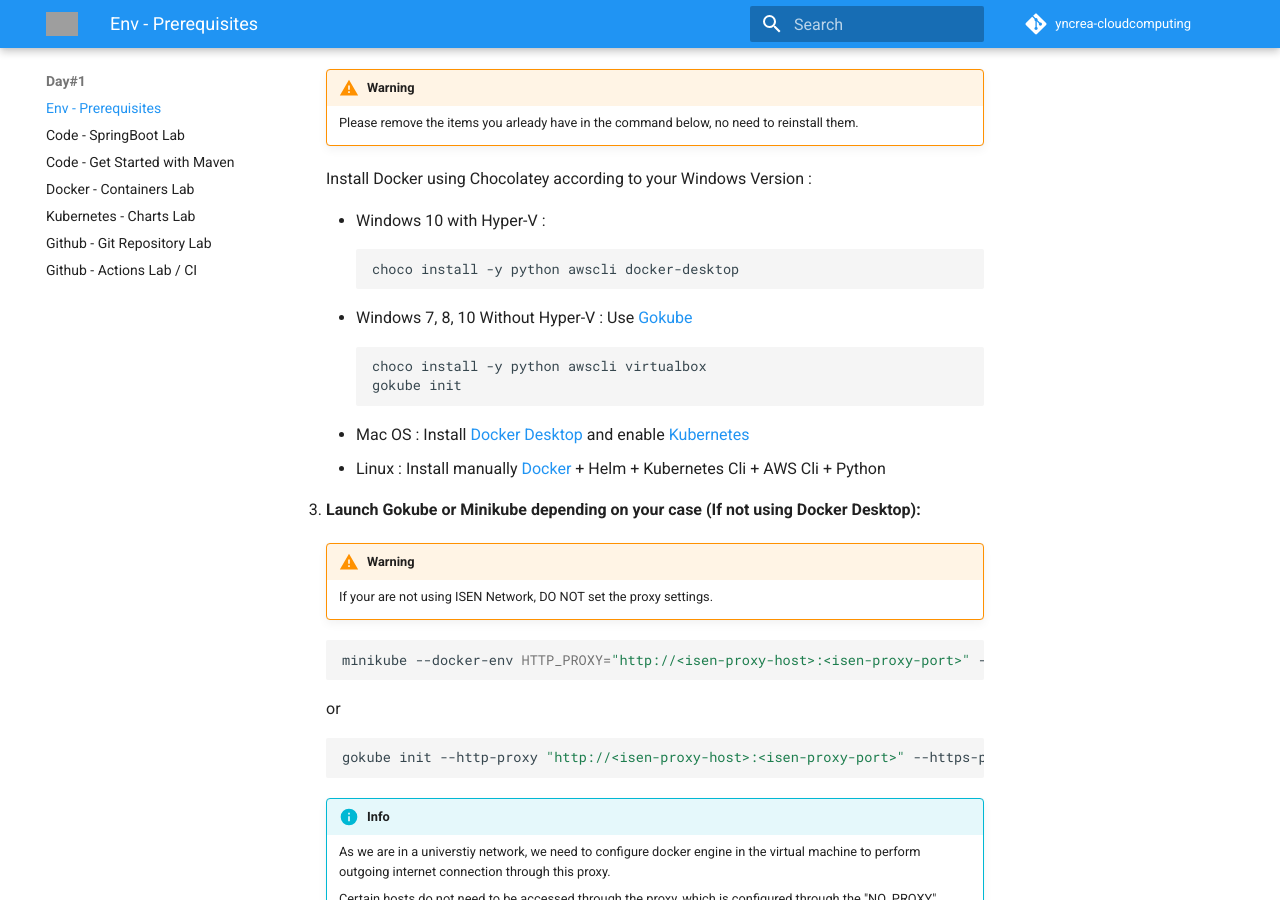
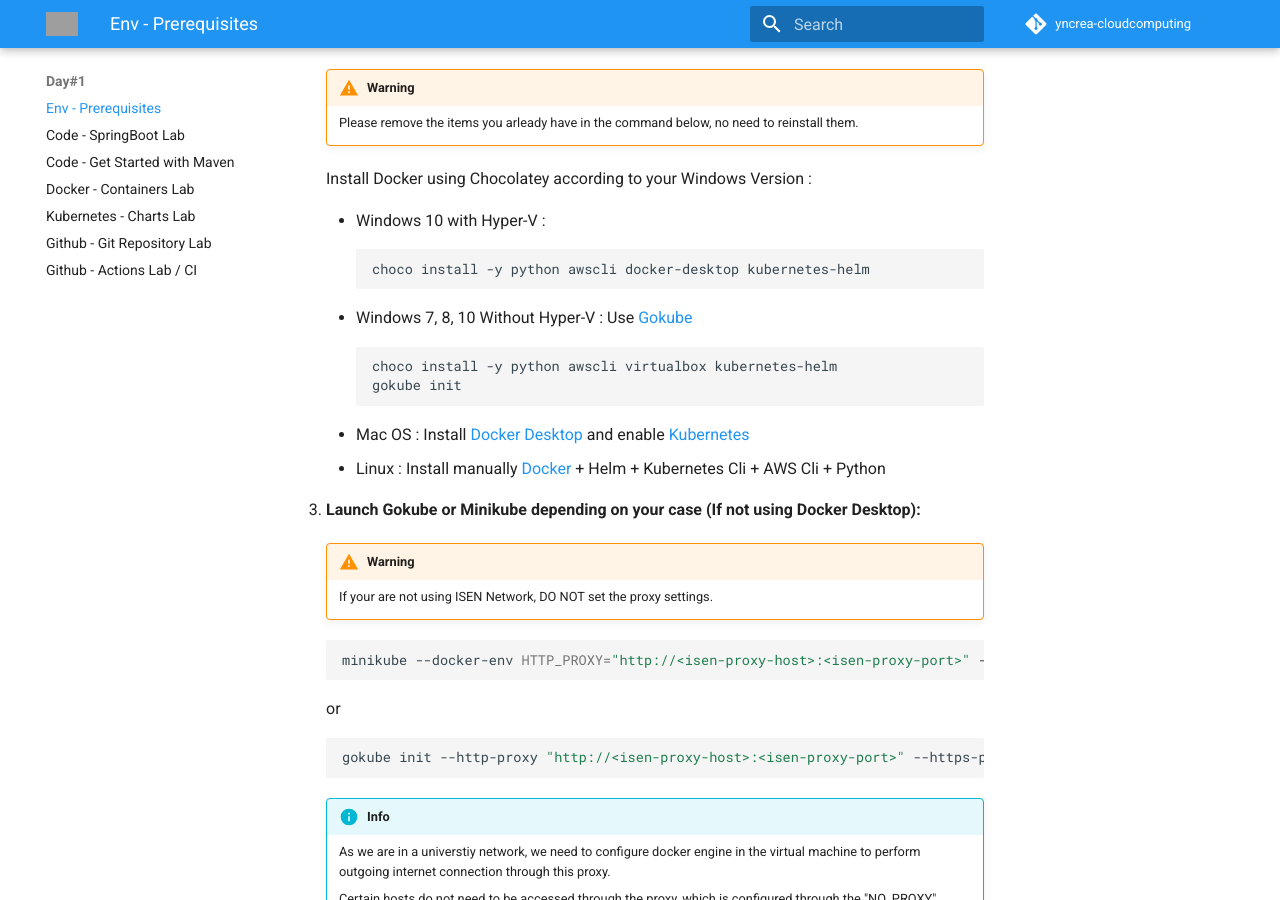
Before and after one commit to jurocknsail/yncrea-cloudcomputing, an MkDocs documentation site: the page built from docs/prerequisites.md, in a window 1280 px wide and 900 px high, scrolled down 1224 px. Built offline with MkDocs 1.6.1 and Material for MkDocs 9.7.7, drawn with Linux system fonts in a browser that asks for light colours; emoji names are drawn with the system emoji font; comment, search, counter and statistics services are not loaded; grey boxes are pictures that could not be loaded.

Commit message:
Update doc helm

````diff
--- a/docs/prerequisites.md
+++ b/docs/prerequisites.md
@@ -47,12 +47,12 @@
 
     - Windows 10 with Hyper-V :
        ```bash
-       choco install -y python awscli docker-desktop
+       choco install -y python awscli docker-desktop kubernetes-helm
        ```
 
     - Windows 7, 8, 10 Without Hyper-V : Use [Gokube](https://github.com/ThalesGroup/gokube)
        ```bash
-       choco install -y python awscli virtualbox
+       choco install -y python awscli virtualbox kubernetes-helm
        gokube init
        ```
 
````
